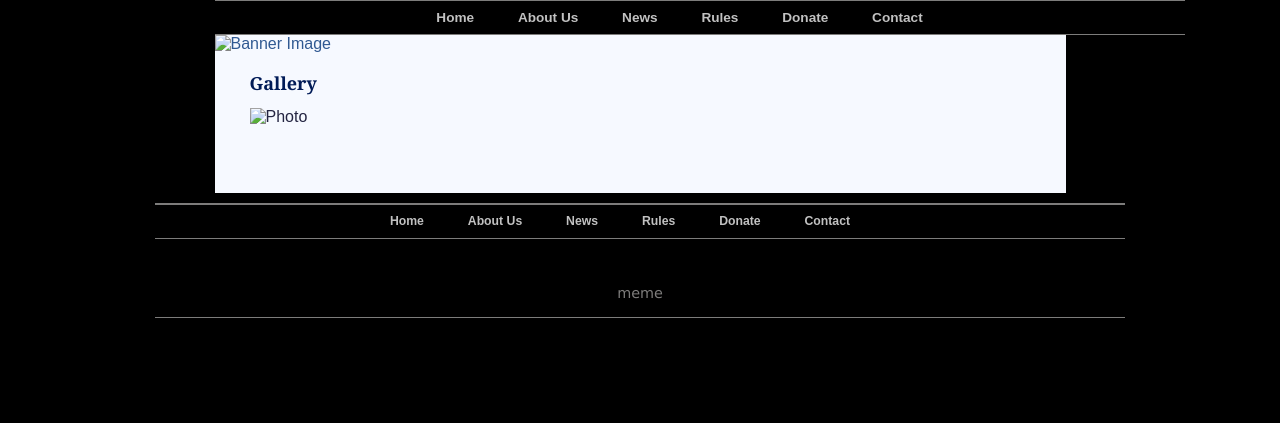
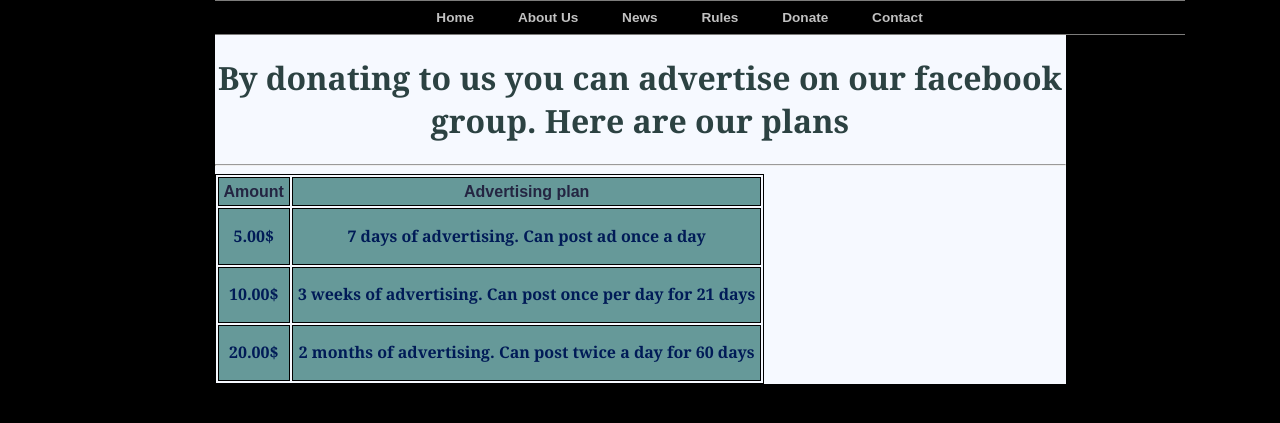
Before and after one commit to RustyRaptor/pcmrhub.com, a PHP site: page /donate.html in a window 1280 px wide. Shown: the top 423 px of the page. Run offline with PHP 8.4, Linux system fonts and the light colour scheme; lists and menus that the app fills with data are empty.

Commit message:
Added the donate page. Still needs links to gofundme and paypal

```diff
--- a/about.html
+++ b/about.html
@@ -112,7 +112,7 @@ height="0" width="0" style="display:none;visibility:hidden"></iframe></noscript>
         </div>
 
         <p>&nbsp;</p>
-        <p>meme</p>
+        <p>Website hosting provided by our good friend Thiago.</p>
     </div>
     <p>&nbsp;</p>
 </body>
--- a/contact.html
+++ b/contact.html
@@ -100,7 +100,7 @@ height="0" width="0" style="display:none;visibility:hidden"></iframe></noscript>
         </div>
 
         <p>&nbsp;</p>
-        <p>meme</p>
+        <p>Website hosting provided by our good friend Thiago.</p>
     </div>
     <p>&nbsp;</p>
 </body>
--- a/donate.html
+++ b/donate.html
@@ -50,24 +50,81 @@ height="0" width="0" style="display:none;visibility:hidden"></iframe></noscript>
             </ul>
         </div>
 
+        <!-- InstanceBeginEditable name="MainContent" -->
+        <h1 id=Heading2> By donating to us you can advertise on our facebook group. Here are our plans</h1>
+        <style>
+            table,
+            th,
+            td {
+                border: 1px solid black;
+            }
+        </style>
 
 
-        <!-- InstanceBeginEditable name="banner" -->
-        <a href="index.html"><img alt="Banner Image" width="970" height="172" border="0" /></a>
-        <!-- InstanceEndEditable -->
-        <!-- InstanceBeginEditable name="MainContent" -->
-        <div id="mainContent">
-            <h1>Gallery</h1>
-            <p><img src="" alt="Photo" name="Photo" width="900" height="450" id="Photo" /></p>
-            <p>&nbsp;</p>
-            <!-- end #mainContent -->
-        </div>
-        <!-- InstanceEndEditable -->
-        <!-- end #container -->
-        <br class="clear" />
+        <style>
+            table,
+            th,
+            td {
+                border: 1px solid black;
+                border-collapse;
+                collapse;
+            }
+
+            th,
+            td {
+                padding: 5px;
+            }
+
+            th {
+                text-align: center;
+                ;
+            }
+        </style>
+        <table id="meme" style="width:50% text-align: center;">
+            <tr>
+                <th>Amount</th>
+                <th>Advertising plan</th>
+            </tr>
+            <hr>
+            <colgroup>
+                <col span="2" id="meme" style="background-color:#669999">
+            </colgroup>
+            <th>
+                <h2>5.00$</h2></th>
+
+
+            <th>
+                <h2>7 days of advertising. Can post ad once a day</h2></th>
+            </hr>
+            <tr>
+
+                <th>
+                    <h2>10.00$</h2></th>
+
+
+                <th>
+                    <h2>3 weeks of advertising. Can post once per day for 21 days</h2>
+                </th>
+            </tr>
+            <tr>
+
+                <th>
+                    <h2>20.00$</h2></th>
+
+
+                <th>
+                    <h2>2 months of advertising. Can post twice a day for 60 days</h2>
+                </th>
+            </tr>
+
+        </table>
+    </div>
+    <!-- InstanceEndEditable -->
+    <!-- end #container -->
+    <br class="clear" />
     </div>
 
-    <div id="footer">
+    <div>
 
         <script>
             (function(i, s, o, g, r, a, m) {
@@ -85,19 +142,10 @@ height="0" width="0" style="display:none;visibility:hidden"></iframe></noscript>
             ga('create', 'UA-92043239-1', 'auto');
             ga('send', 'pageview');
         </script>
-        <div class="navbar" id="navbar">
-            <ul>
-                <li><a href="index.html">Home</a></li>
-                <li><a href="about.html">About Us</a></li>
-                <li><a href="news.html">News</a></li>
-                <li><a href="rules.html">  Rules</a></li>
-                <li><a href="donate.html"> Donate</a></li>
-                <li><a href="contact.html"> Contact</a></li>
-            </ul>
-        </div>
+
 
         <p>&nbsp;</p>
-        <p>meme</p>
+        <p>Website hosting provided by our good friend Thiago.</p>
     </div>
     <p>&nbsp;</p>
 </body>
--- a/rules.html
+++ b/rules.html
@@ -117,7 +117,7 @@ height="0" width="0" style="display:none;visibility:hidden"></iframe></noscript>
         </div>
 
         <p>&nbsp;</p>
-        <p>meme</p>
+        <p>Website hosting provided by our good friend Thiago.</p>
     </div>
     <p>&nbsp;</p>
 </body>
--- a/styles.css
+++ b/styles.css
@@ -33,10 +33,11 @@ a:hover {
 
 #container {
     width: 851px;
-    text-align: left;
+    text-align: center;
+    ;
     background-repeat: repeat-y;
     background-position: top;
-    padding: 0px;
+    padding: 0%;
     margin-top: 0;
     margin-right: auto;
     margin-bottom: 10px;
@@ -55,6 +56,13 @@ a:hover {
     color: #242542;
 }
 
+#Heading2 {
+    font-size: 200%;
+    text-align: center;
+    color: #2c4242;
+    line-height: normal;
+}
+
 #container a img {
     margin-bottom: 10px;
 }
@@ -68,6 +76,11 @@ a:hover {
     /* this overrides the text-align: center on the body element. */
     background-image: url(images/Gallery-Page2.jpg);
     background-repeat: no-repeat;
+}
+
+#meme {
+    align-content: center;
+    text-align: center;
 }
 
 #mainContent {
```
Also changed, not shown: 1 other file.
